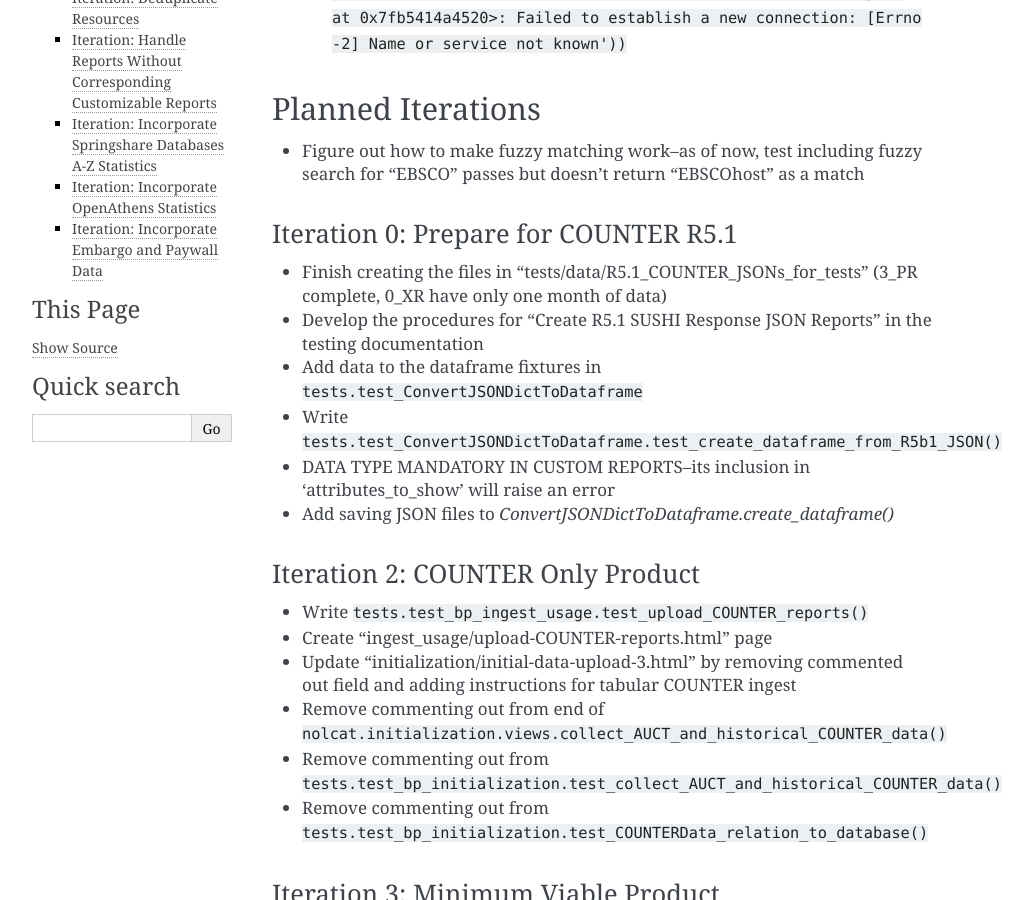
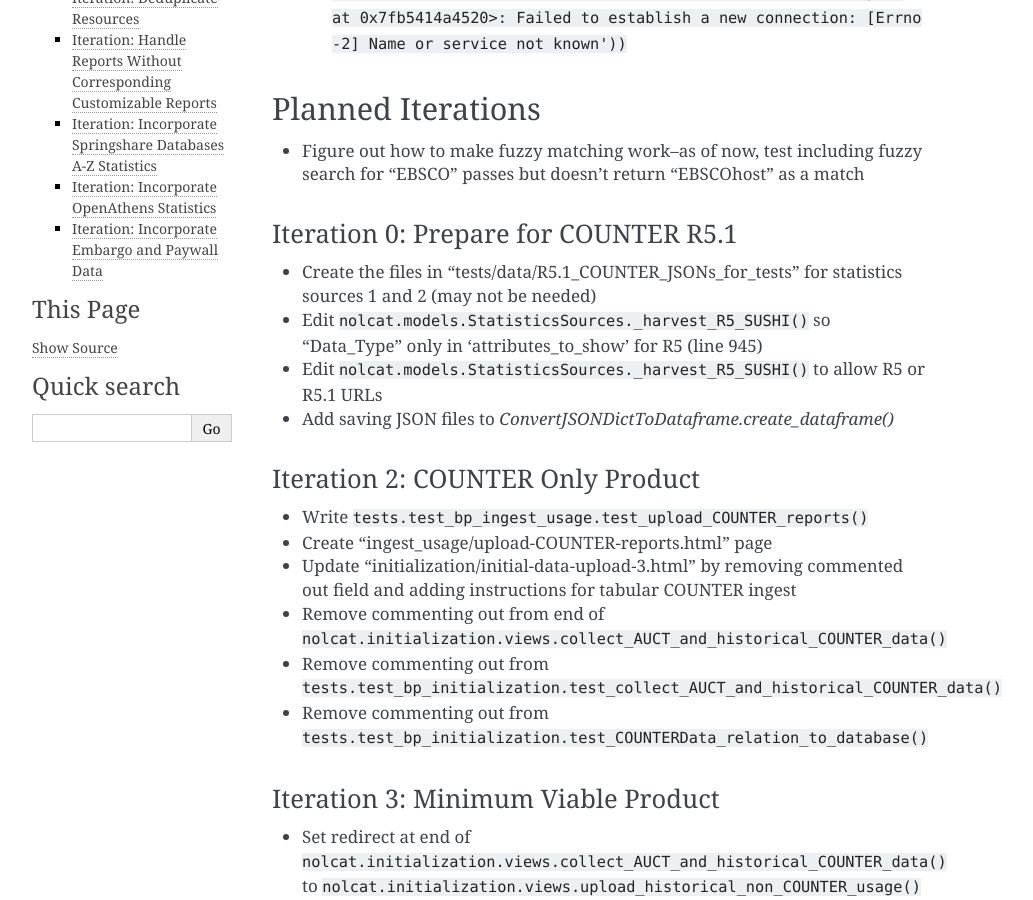
Before and after one commit to ereiskind/nolcat, a Sphinx documentation site: the page built from docs/source/roadmap.rst, in a window 1280 px wide and 900 px high, scrolled down 1325 px. Shown: the whole window, without its empty margins (148-1181 px from the left). Built offline with Sphinx 7.4.7, drawn with Linux system fonts in a browser that asks for light colours.

Commit message:
Update roadmap

```diff
--- a/docs/source/roadmap.rst
+++ b/docs/source/roadmap.rst
@@ -22,11 +22,9 @@ Planned Iterations
 
 Iteration 0: Prepare for COUNTER R5.1
 =====================================
-* Finish creating the files in "tests/data/R5.1_COUNTER_JSONs_for_tests" (3_PR complete, 0_XR have only one month of data)
-* Develop the procedures for "Create R5.1 SUSHI Response JSON Reports" in the testing documentation
-* Add data to the dataframe fixtures in ``tests.test_ConvertJSONDictToDataframe``
-* Write ``tests.test_ConvertJSONDictToDataframe.test_create_dataframe_from_R5b1_JSON()``
-* DATA TYPE MANDATORY IN CUSTOM REPORTS--its inclusion in 'attributes_to_show' will raise an error
+* Create the files in "tests/data/R5.1_COUNTER_JSONs_for_tests" for statistics sources 1 and 2 (may not be needed)
+* Edit ``nolcat.models.StatisticsSources._harvest_R5_SUSHI()`` so "Data_Type" only in 'attributes_to_show' for R5 (line 945)
+* Edit ``nolcat.models.StatisticsSources._harvest_R5_SUSHI()`` to allow R5 or R5.1 URLs
 * Add saving JSON files to `ConvertJSONDictToDataframe.create_dataframe()`
 
 Iteration 2: COUNTER Only Product
```
